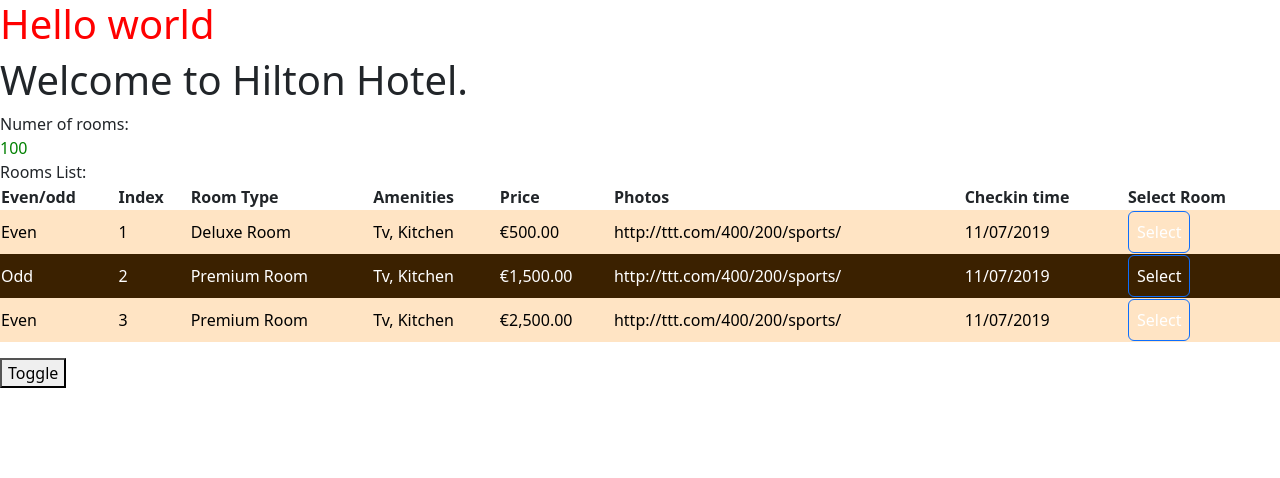
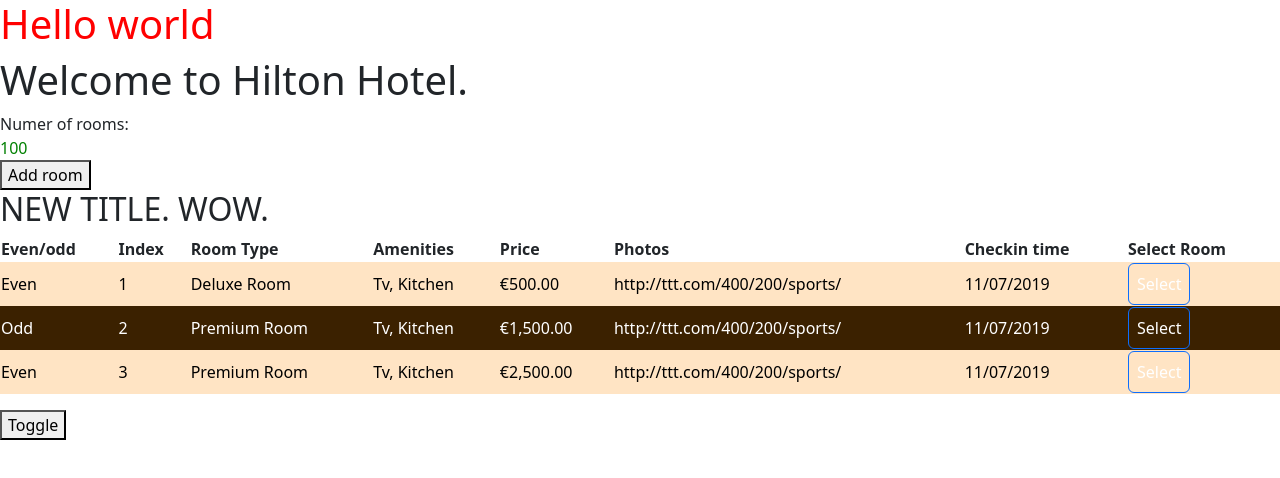
Before and after one commit to piotr-b23/angular-tutorial, an Angular app in the folder angular-project/hotelinventoryapp/: page / in a window 1280 px wide. Shown: the top 478 px of the page. Built offline with nearby package versions, Linux system fonts and the light colour scheme.

Commit message:
more lifecycle hooks

```diff
--- a/angular-project/hotelinventoryapp/src/app/rooms/rooms-list/rooms-list.component.html
+++ b/angular-project/hotelinventoryapp/src/app/rooms/rooms-list/rooms-list.component.html
@@ -1,4 +1,4 @@
-Rooms List:
+<h2>{{title}}</h2>
 <table class="table">
   <tr>
     <th>Even/odd</th>
@@ -14,7 +14,7 @@
   </tr>
   <tr
    [ngClass]="e ? 'even' : 'odd'"
-   *ngFor="let room of rooms | slice : 0:5; let e = even; let o = odd; let i = index">
+   *ngFor="let room of rooms | slice : 0:10; let e = even; let o = odd; let i = index">
     <td>{{ e ? "Even" : "Odd" }}</td>
     <td>{{i+1 }}</td>
     <td>{{ room.roomType }}</td>
--- a/angular-project/hotelinventoryapp/src/app/rooms/rooms-list/rooms-list.component.ts
+++ b/angular-project/hotelinventoryapp/src/app/rooms/rooms-list/rooms-list.component.ts
@@ -1,14 +1,25 @@
-import { Component, EventEmitter, Input, Output } from '@angular/core';
+import { ChangeDetectionStrategy, Component, EventEmitter, Input, OnChanges, Output, SimpleChanges } from '@angular/core';
 import {RoomList } from '../rooms';
 
 
 @Component({
   selector: 'hinv-rooms-list',
   templateUrl: './rooms-list.component.html',
-  styleUrls: ['./rooms-list.component.scss']
+  styleUrls: ['./rooms-list.component.scss'],
+  changeDetection: ChangeDetectionStrategy.OnPush
 })
-export class RoomsListComponent {
+export class RoomsListComponent implements OnChanges {
+
+  ngOnChanges(changes: SimpleChanges): void {
+    console.log(changes);
+    if(changes['title']){
+      this.title = changes['title'].currentValue.toUpperCase();
+
+    }
+  }
   @Input() rooms: RoomList[] = [];
+
+  @Input() title: string = '';
 
   @Output() selectedRoom = new EventEmitter<RoomList>();
 
--- a/angular-project/hotelinventoryapp/src/app/rooms/rooms.component.html
+++ b/angular-project/hotelinventoryapp/src/app/rooms/rooms.component.html
@@ -13,13 +13,18 @@
   {{ selectedRoom |json}}
 </div>
 
+<div>
+  <button (click)="addRoom()">
+    Add room
+  </button>
+</div>
+
 
 <div *ngIf="
-  rooms.availableRooms
->
-  3">
+  rooms.availableRooms>3">
   <hinv-rooms-list
     [rooms]="roomlist"
+    [title]="title"
     (selectedRoom)="selectRoom($event)"
   ></hinv-rooms-list>
 </div>
--- a/angular-project/hotelinventoryapp/src/app/rooms/rooms.component.ts
+++ b/angular-project/hotelinventoryapp/src/app/rooms/rooms.component.ts
@@ -1,4 +1,4 @@
-import { Component } from '@angular/core';
+import { Component, DoCheck, OnInit } from '@angular/core';
 import { Room, RoomList } from './rooms';
 
 @Component({
@@ -6,10 +6,15 @@
   templateUrl: './rooms.component.html',
   styleUrls: ['./rooms.component.scss'],
 })
-export class RoomsComponent {
+export class RoomsComponent implements DoCheck, OnInit {
+  ngDoCheck(): void {
+    console.log('on changes is called');
+  }
+
   hotelName = 'Hilton Hotel.';
   numberOfRooms = 100;
   hideRooms = false;
+  title = 'New title. WOW.';
 
   selectedRoom!: RoomList;
 
@@ -23,11 +28,26 @@
 
   toggle() {
     this.hideRooms = !this.hideRooms;
+
+    this.title = 'Even newer title. WOW WOW.';
   }
 
-  selectRoom(room: RoomList){
+  selectRoom(room: RoomList) {
     console.log(room);
     this.selectedRoom = room;
+  }
+
+  addRoom() {
+    const room: RoomList = {
+      roomType: 'Premium Room Super',
+      amenities: 'Tv, Kitchen',
+      price: 12500,
+      photos: 'http://ttt.com/400/200/sports/',
+      checkinTime: new Date('11-JUL-2019'),
+    };
+
+    //this.roomlist.push(room);
+    this.roomlist = [...this.roomlist, room];
   }
 
   ngOnInit() {
```
